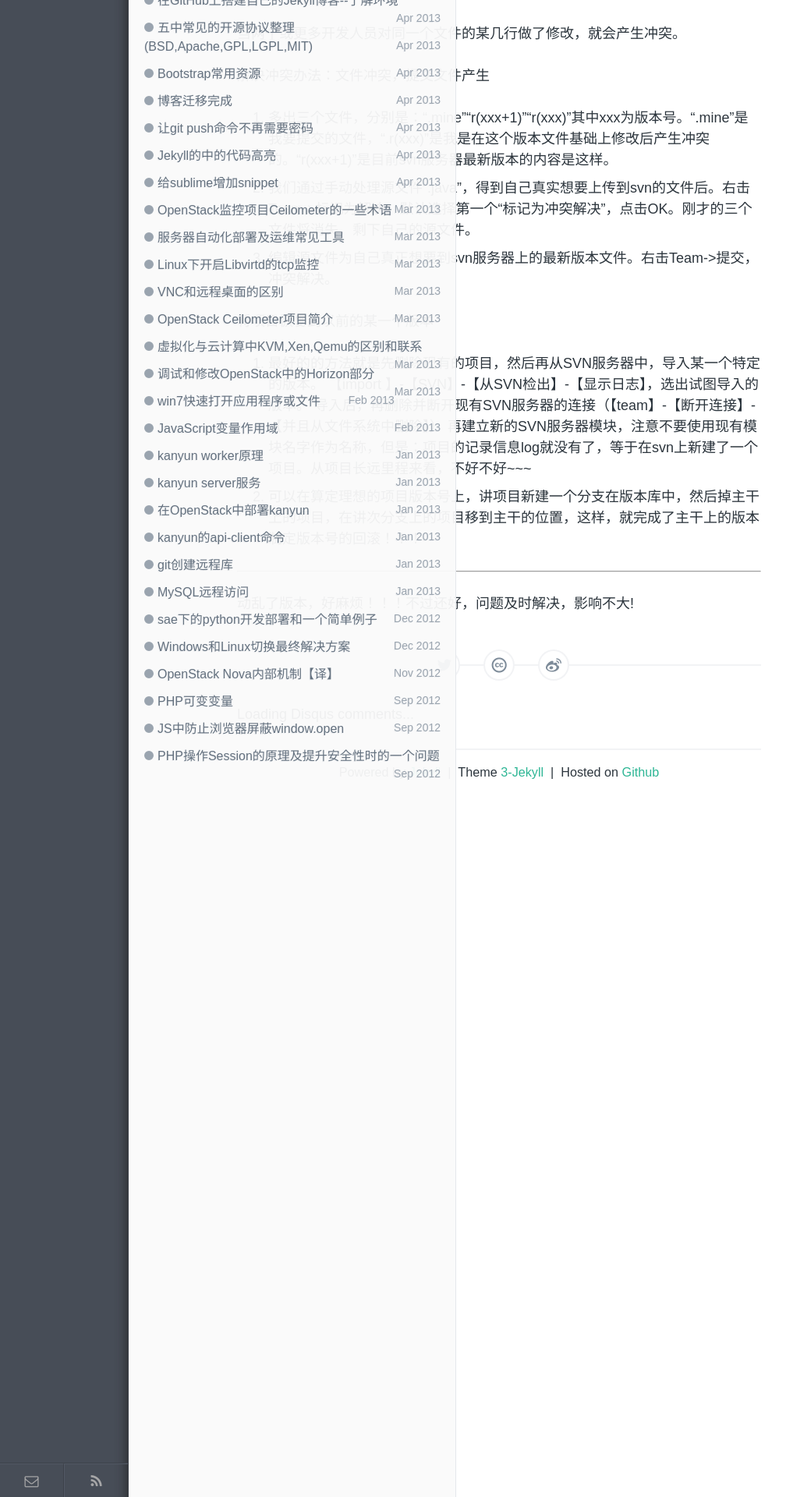
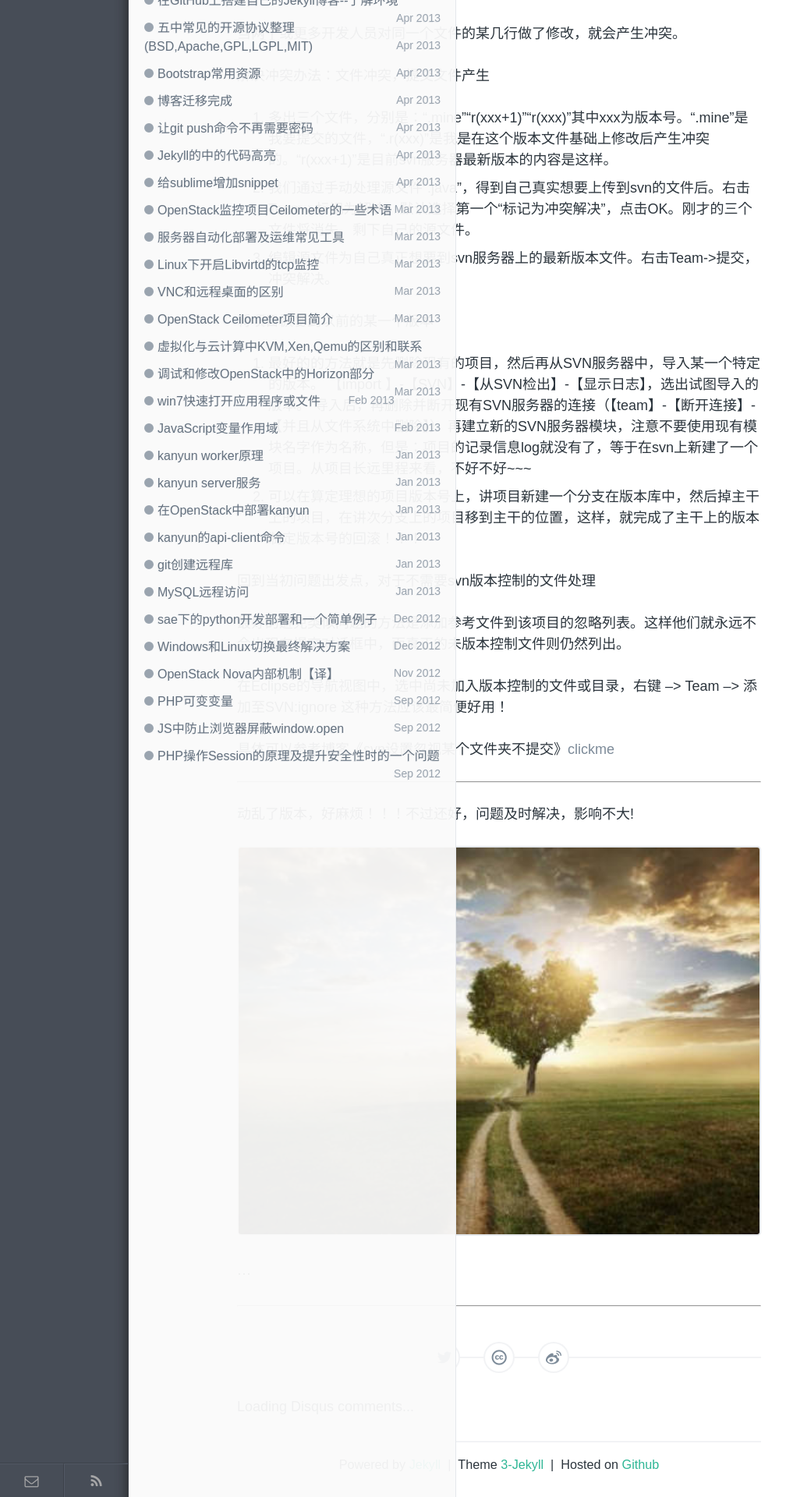
Before and after one commit to icmzn/icmzn.github.io, a Jekyll site: the page built from _posts/tool/2015-03-25-svn-simple-usage.md, in a window 1280 px wide. Shown: the part 3022-4942 px from the top of the page at 78% size, without its empty margins (0-1008 px from the left). Built offline with Jekyll 4.4.1, drawn with Linux system fonts in a browser that asks for light colours; comment, search, counter and statistics services are not loaded.

Commit message:
modify svn

```diff
--- a/_posts/tool/2015-03-25-svn-simple-usage.md
+++ b/_posts/tool/2015-03-25-svn-simple-usage.md
@@ -6,6 +6,7 @@ tags: SVN
 description: 多人协作开发使用版本控制器非常便捷，所以有些项目用SVN来控制，要回一些基本的使用，便于团队成员之间协作，加快项目推进
 ---
 最近，在提交项目时，意外提交了很多临时性的文件，导致版本库中的项目变得较大，给团队其他成员的代码交互带来不便，再次我深表歉意~~~为了修复好版本库中的项目代码，为自己的不小心负责，我总结一些关于svn的基本使用，也算是给自己上了一课吧！
+
 # SVN的使用
 
 ## 提交代码注意的问题
@@ -111,6 +112,25 @@ svn status打印五列字符，紧跟一些空格，接着是文件或者目录
 
 2. 可以在算定理想的项目版本号上，讲项目新建一个分支在版本库中，然后掉主干上的项目，在讲次分支上的项目移到主干的位置，这样，就完成了主干上的版本制定版本号的回滚！！！
 
+
+#### 回到当初问题出发点，对于不需要svn版本控制的文件处理
+
+最好的避免类似问题的方法是添加参考文件到该项目的忽略列表。这样他们就永远不会出现在提交对话框中，而真正的未版本控制文件则仍然列出。
+
+在Eclipse的导航视图中，选中尚未加入版本控制的文件或目录，右键 --> Team --> 添加至SVN:ignore
+这种方法应该最简便好用！
+
+具体可以参考博客《svn设置忽视某个文件夹不提交》[clickme][nice_01]
+
+[nice_01]:http://blog.163.com/gis_warrior/blog/static/193617173201393072612284/
+"4种方式任你选"
+
 ---
 
 动乱了版本，好麻烦！！！不过还好，问题及时解决，影响不大!
+
+<img src="/assets/images/life/tool_life_01.jpg" width="100%" height="60%">
+
+···
+
+---
```
Also changed, not shown: assets/images/life/tool_life_01.jpg (added).
